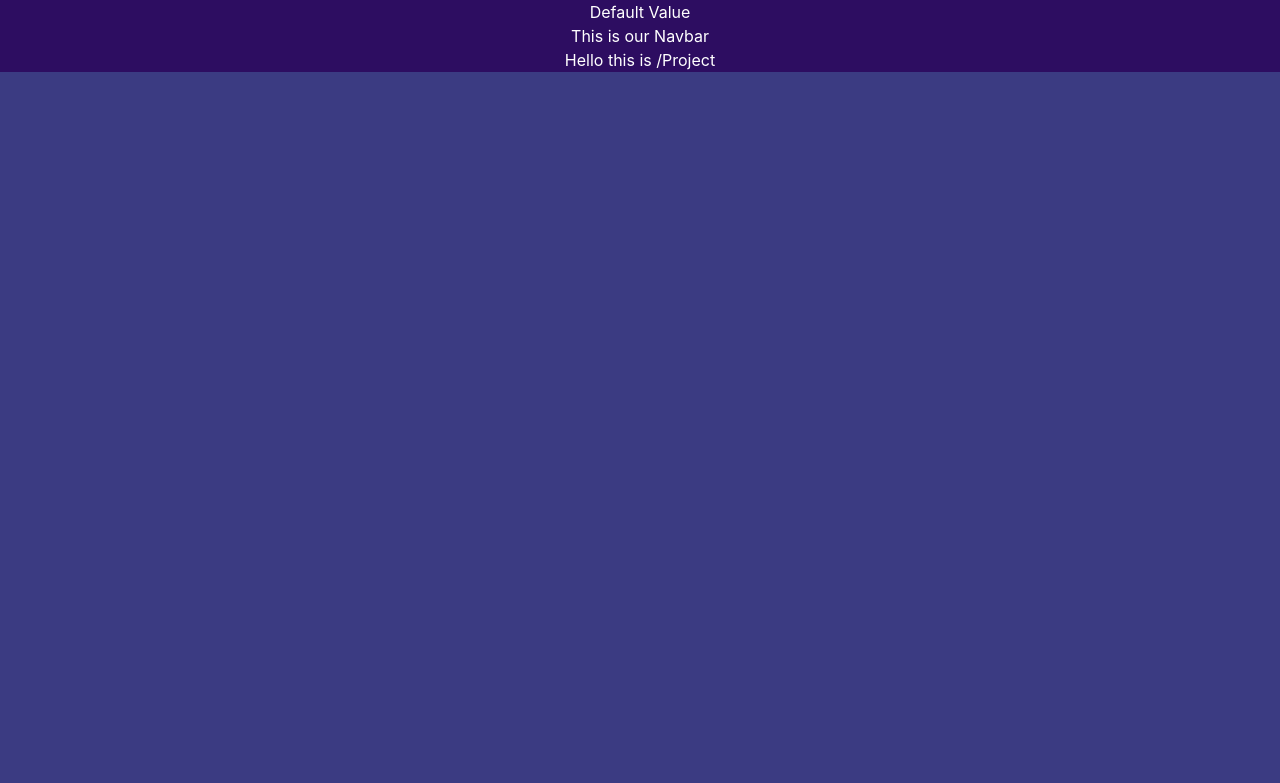
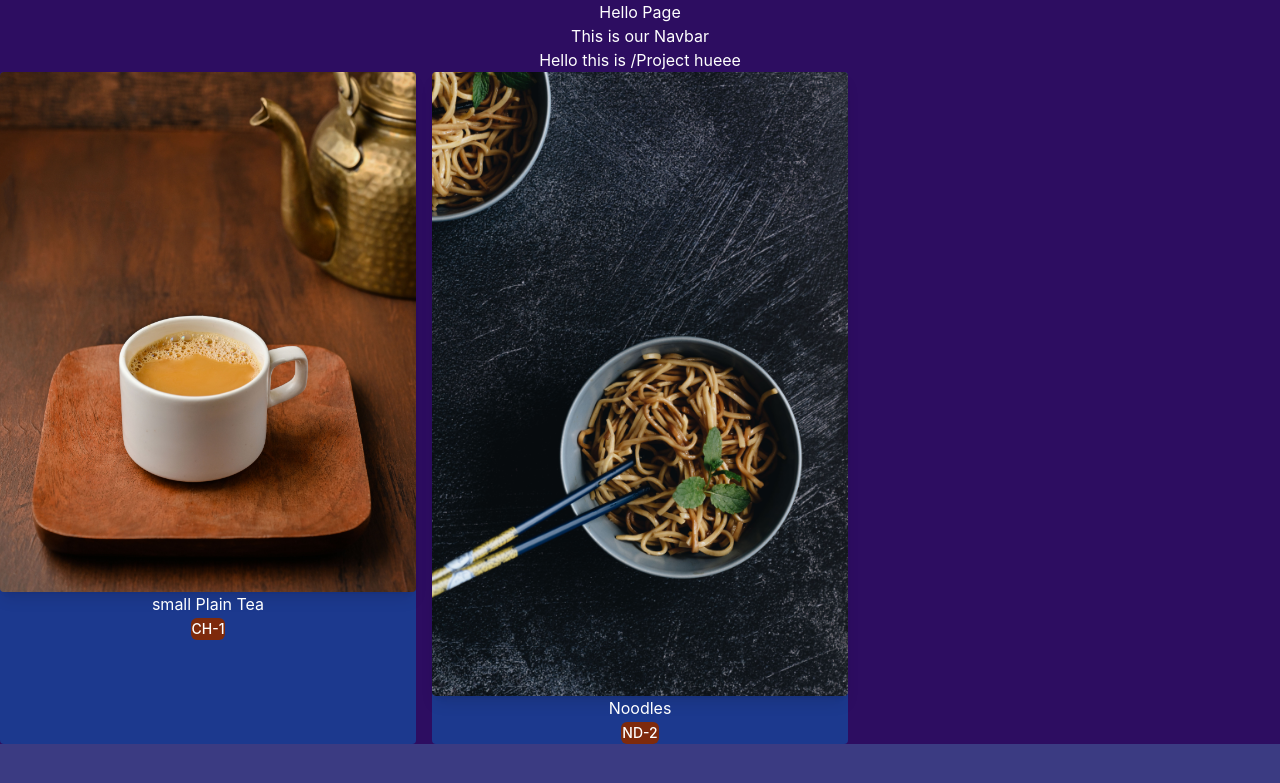
Before and after one commit to Jitendramehra07/Django-Begin, a Django app: page /project/ in a window 1280 px wide. Shown: the top 783 px of the page. Run offline with Django 5.2, Linux system fonts and the light colour scheme; data comes from the database, SQL or seed files in the repository; some libraries are stand-ins or nearby versions.

Commit message:
models and urls-2

```diff
--- a/myProject/Project/templates/Project/all_Project.html
+++ b/myProject/Project/templates/Project/all_Project.html
@@ -1,5 +1,29 @@
 {% extends "layout.html" %}
 
+{% block title %}
+Hello Page
+{% endblock %}
+
+
 {% block content %}
-<h1>Hello this is /Project</h1>
+<h1>Hello this is /Project hueee</h1>
+
+<div class="grid grid-cols-3 gap-4 m-4">
+{% for food in foods %}
+<div class="bg-blue-900 p-5 rounded">
+    <img class="rounded shadow-lg" src="{{food.image.url}}" alt="">
+    <h3>{{food.name}}</h3>
+    <a href="#">
+        <button
+        type="button"
+        class="inline-flex items-center justify-center px-4 py-2 border border-transparent text-sm font-medium rounded-md text-white bg-orange-900 hover:bg-orange-400 focus:outline-none focus:ring-2 focus:ring-offset-2 focus:ring-orange-500 "
+        >
+            {{food.type}}-{{food.id}}
+        </button>
+    </a>
+</div>
+
+{% endfor %}
+
+</div>
 {% endblock %}
--- a/myProject/Project/urls.py
+++ b/myProject/Project/urls.py
@@ -5,7 +5,7 @@ from . import views
 #local host:8000/project
 #local host:8000/project/order
 urlpatterns = [
-    path('',views.all_Project,name="all_project"),
+    path('',views.all_Project,name="all_Project"),
     #path('order/',views.order,name="order"),
 
 ]
--- a/myProject/theme/static/css/dist/styles.css
+++ b/myProject/theme/static/css/dist/styles.css
@@ -9,18 +9,26 @@
     --font-serif: ui-serif, Georgia, Cambria, "Times New Roman", Times, serif;
     --font-mono: ui-monospace, SFMono-Regular, Menlo, Monaco, Consolas, "Liberation Mono",
       "Courier New", monospace;
-    --color-blue-400: oklch(70.7% 0.165 254.624);
+    --color-orange-300: oklch(83.7% 0.128 66.29);
+    --color-orange-400: oklch(75% 0.183 55.934);
+    --color-orange-500: oklch(70.5% 0.213 47.604);
+    --color-orange-900: oklch(40.8% 0.123 38.172);
     --color-blue-900: oklch(37.9% 0.146 265.522);
-    --color-violet-400: oklch(70.2% 0.183 293.541);
     --color-violet-900: oklch(38% 0.189 293.745);
     --color-gray-50: oklch(98.5% 0.002 247.839);
     --color-black: #000;
+    --color-white: #fff;
+    --spacing: 0.25rem;
+    --text-sm: 0.875rem;
+    --text-sm--line-height: calc(1.25 / 0.875);
     --text-4xl: 2.25rem;
     --text-4xl--line-height: calc(2.5 / 2.25);
     --text-5xl: 3rem;
     --text-5xl--line-height: 1;
+    --font-weight-medium: 500;
     --tracking-normal: 0em;
     --leading-normal: 1.5;
+    --radius-md: 0.375rem;
     --default-font-family: var(--font-sans);
     --default-mono-font-family: var(--font-mono);
   }
@@ -295,6 +303,9 @@
       max-width: 96rem;
     }
   }
+  .m-4 {
+    margin: calc(var(--spacing) * 4);
+  }
   .mx-auto {
     margin-inline: auto;
   }
@@ -343,8 +354,17 @@
   .flex {
     display: flex;
   }
+  .grid {
+    display: grid;
+  }
+  .inline-flex {
+    display: inline-flex;
+  }
   .h-screen {
     height: 100vh;
+  }
+  .grid-cols-3 {
+    grid-template-columns: repeat(3, minmax(0, 1fr));
   }
   .items-center {
     align-items: center;
@@ -352,8 +372,21 @@
   .justify-center {
     justify-content: center;
   }
-  .bg-blue-400 {
-    background-color: var(--color-blue-400);
+  .gap-4 {
+    gap: calc(var(--spacing) * 4);
+  }
+  .rounded {
+    border-radius: 0.25rem;
+  }
+  .rounded-md {
+    border-radius: var(--radius-md);
+  }
+  .border {
+    border-style: var(--tw-border-style);
+    border-width: 1px;
+  }
+  .border-transparent {
+    border-color: transparent;
   }
   .bg-blue-900 {
     background-color: var(--color-blue-900);
@@ -361,11 +394,26 @@
   .bg-gray-50 {
     background-color: var(--color-gray-50);
   }
-  .bg-violet-400 {
-    background-color: var(--color-violet-400);
+  .bg-orange-300 {
+    background-color: var(--color-orange-300);
+  }
+  .bg-orange-900 {
+    background-color: var(--color-orange-900);
   }
   .bg-violet-900 {
     background-color: var(--color-violet-900);
+  }
+  .bg-clip-padding {
+    background-clip: padding-box;
+  }
+  .p-5 {
+    padding: calc(var(--spacing) * 5);
+  }
+  .px-4 {
+    padding-inline: calc(var(--spacing) * 4);
+  }
+  .py-2 {
+    padding-block: calc(var(--spacing) * 2);
   }
   .font-serif {
     font-family: var(--font-serif);
@@ -378,9 +426,17 @@
     font-size: var(--text-5xl);
     line-height: var(--tw-leading, var(--text-5xl--line-height));
   }
+  .text-sm {
+    font-size: var(--text-sm);
+    line-height: var(--tw-leading, var(--text-sm--line-height));
+  }
   .leading-normal {
     --tw-leading: var(--leading-normal);
     line-height: var(--leading-normal);
+  }
+  .font-medium {
+    --tw-font-weight: var(--font-weight-medium);
+    font-weight: var(--font-weight-medium);
   }
   .tracking-normal {
     --tw-tracking: var(--tracking-normal);
@@ -395,6 +451,41 @@
   }
   .text-black {
     color: var(--color-black);
+  }
+  .text-white {
+    color: var(--color-white);
+  }
+  .shadow-lg {
+    --tw-shadow: 0 10px 15px -3px var(--tw-shadow-color, rgb(0 0 0 / 0.1)), 0 4px 6px -4px var(--tw-shadow-color, rgb(0 0 0 / 0.1));
+    box-shadow: var(--tw-inset-shadow), var(--tw-inset-ring-shadow), var(--tw-ring-offset-shadow), var(--tw-ring-shadow), var(--tw-shadow);
+  }
+  @media (hover: hover) {
+    .hover\:bg-orange-400:hover {
+      background-color: var(--color-orange-400);
+    }
+  }
+  .focus\:ring:focus {
+    --tw-ring-shadow: var(--tw-ring-inset, ) 0 0 0 calc(1px + var(--tw-ring-offset-width)) var(--tw-ring-color, currentcolor);
+    box-shadow: var(--tw-inset-shadow), var(--tw-inset-ring-shadow), var(--tw-ring-offset-shadow), var(--tw-ring-shadow), var(--tw-shadow);
+  }
+  .focus\:ring-2:focus {
+    --tw-ring-shadow: var(--tw-ring-inset, ) 0 0 0 calc(2px + var(--tw-ring-offset-width)) var(--tw-ring-color, currentcolor);
+    box-shadow: var(--tw-inset-shadow), var(--tw-inset-ring-shadow), var(--tw-ring-offset-shadow), var(--tw-ring-shadow), var(--tw-shadow);
+  }
+  .focus\:ring-orange-500:focus {
+    --tw-ring-color: var(--color-orange-500);
+  }
+  .focus\:ring-offset-0:focus {
+    --tw-ring-offset-width: 0px;
+    --tw-ring-offset-shadow: var(--tw-ring-inset, ) 0 0 0 var(--tw-ring-offset-width) var(--tw-ring-offset-color);
+  }
+  .focus\:ring-offset-2:focus {
+    --tw-ring-offset-width: 2px;
+    --tw-ring-offset-shadow: var(--tw-ring-inset, ) 0 0 0 var(--tw-ring-offset-width) var(--tw-ring-offset-color);
+  }
+  .focus\:outline-none:focus {
+    --tw-outline-style: none;
+    outline-style: none;
   }
 }
 @layer base {
@@ -682,7 +773,16 @@
     filter: blur(1.5rem);
   }
 }
+@property --tw-border-style {
+  syntax: "*";
+  inherits: false;
+  initial-value: solid;
+}
 @property --tw-leading {
+  syntax: "*";
+  inherits: false;
+}
+@property --tw-font-weight {
   syntax: "*";
   inherits: false;
 }
@@ -690,11 +790,92 @@
   syntax: "*";
   inherits: false;
 }
+@property --tw-shadow {
+  syntax: "*";
+  inherits: false;
+  initial-value: 0 0 #0000;
+}
+@property --tw-shadow-color {
+  syntax: "*";
+  inherits: false;
+}
+@property --tw-shadow-alpha {
+  syntax: "<percentage>";
+  inherits: false;
+  initial-value: 100%;
+}
+@property --tw-inset-shadow {
+  syntax: "*";
+  inherits: false;
+  initial-value: 0 0 #0000;
+}
+@property --tw-inset-shadow-color {
+  syntax: "*";
+  inherits: false;
+}
+@property --tw-inset-shadow-alpha {
+  syntax: "<percentage>";
+  inherits: false;
+  initial-value: 100%;
+}
+@property --tw-ring-color {
+  syntax: "*";
+  inherits: false;
+}
+@property --tw-ring-shadow {
+  syntax: "*";
+  inherits: false;
+  initial-value: 0 0 #0000;
+}
+@property --tw-inset-ring-color {
+  syntax: "*";
+  inherits: false;
+}
+@property --tw-inset-ring-shadow {
+  syntax: "*";
+  inherits: false;
+  initial-value: 0 0 #0000;
+}
+@property --tw-ring-inset {
+  syntax: "*";
+  inherits: false;
+}
+@property --tw-ring-offset-width {
+  syntax: "<length>";
+  inherits: false;
+  initial-value: 0px;
+}
+@property --tw-ring-offset-color {
+  syntax: "*";
+  inherits: false;
+  initial-value: #fff;
+}
+@property --tw-ring-offset-shadow {
+  syntax: "*";
+  inherits: false;
+  initial-value: 0 0 #0000;
+}
 @layer properties {
   @supports ((-webkit-hyphens: none) and (not (margin-trim: block))) or ((-moz-orient: inline) and (not (color:rgb(from red r g b)))) {
     *, ::before, ::after, ::backdrop {
+      --tw-border-style: solid;
       --tw-leading: initial;
+      --tw-font-weight: initial;
       --tw-tracking: initial;
+      --tw-shadow: 0 0 #0000;
+      --tw-shadow-color: initial;
+      --tw-shadow-alpha: 100%;
+      --tw-inset-shadow: 0 0 #0000;
+      --tw-inset-shadow-color: initial;
+      --tw-inset-shadow-alpha: 100%;
+      --tw-ring-color: initial;
+      --tw-ring-shadow: 0 0 #0000;
+      --tw-inset-ring-color: initial;
+      --tw-inset-ring-shadow: 0 0 #0000;
+      --tw-ring-inset: initial;
+      --tw-ring-offset-width: 0px;
+      --tw-ring-offset-color: #fff;
+      --tw-ring-offset-shadow: 0 0 #0000;
     }
   }
 }
```
